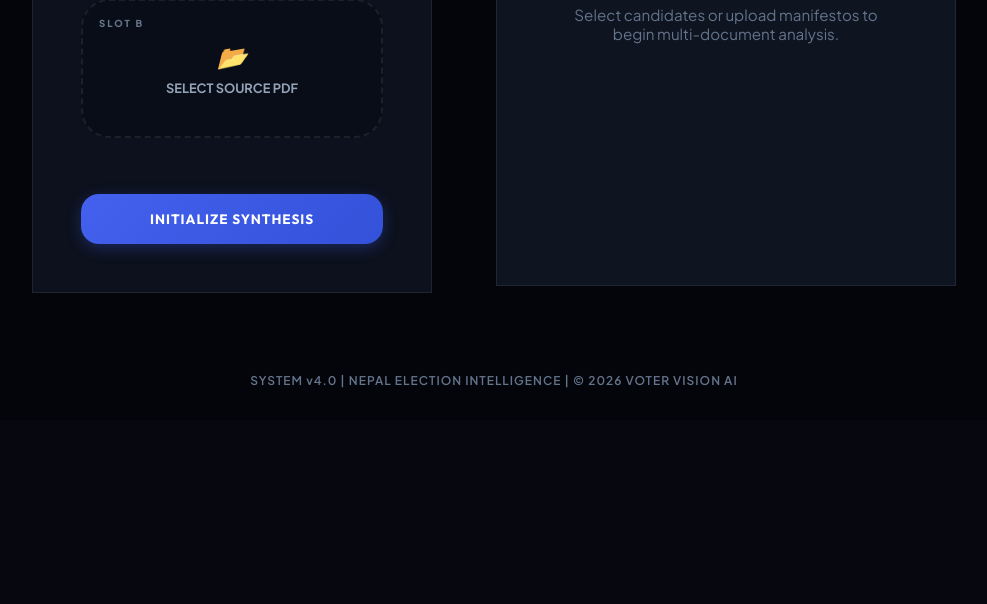
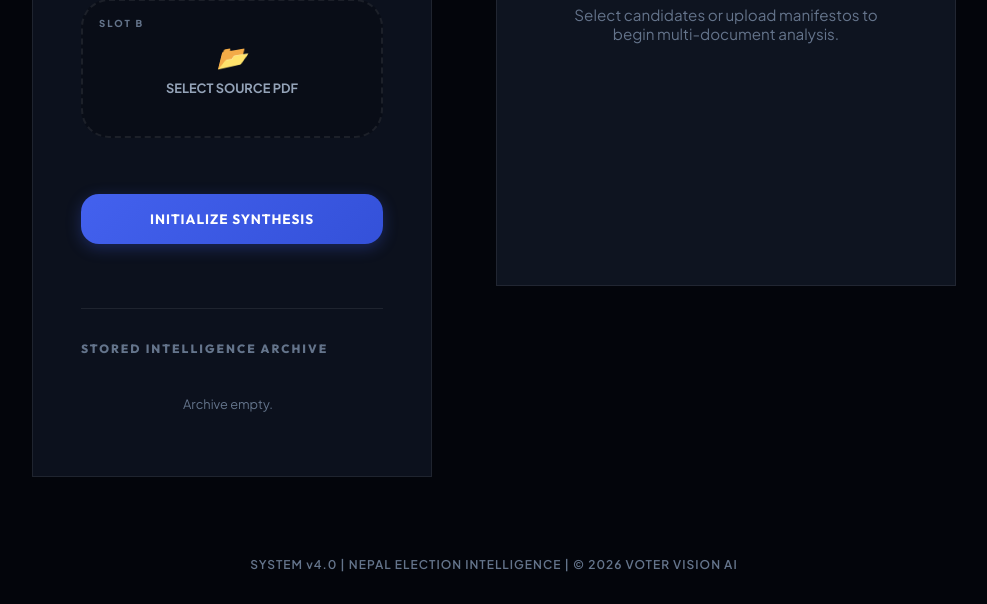
Before and after one commit to kushal867/votors_automate, a Django app: page /analysis-lab/ in a window 1280 px wide. Shown: the part 906-1510 px from the top of the page, without its empty margins (276-1263 px from the left). Before the commit the page ends 1294 px from the top, so only its background shows below. Run offline with Django 5.2, Linux system fonts and the light colour scheme; data that the repository does not hold is empty.

Commit message:
feat: update templates for analysis lab and candidate list

```diff
--- a/templates/candidates/analysis_lab.html
+++ b/templates/candidates/analysis_lab.html
@@ -304,6 +304,23 @@
                     INITIALIZE SYNTHESIS
                 </button>
             </form>
+
+            <div style="margin-top: 4rem; padding-top: 2rem; border-top: 1px solid var(--glass-border);">
+                <h3 class="section-label">Stored Intelligence Archive</h3>
+                <div style="display: flex; flex-direction: column; gap: 1rem; max-height: 200px; overflow-y: auto; padding-right: 0.5rem;">
+                    {% for archive in previous_analyses %}
+                        <div class="glass-card" style="padding: 1rem; border-radius: 12px; font-size: 0.8rem; background: rgba(255,255,255,0.02); display: flex; flex-direction: column; gap: 5px;">
+                            <div style="font-weight: 800; color: white;">{{ archive.title }}</div>
+                            <div style="display: flex; justify-content: space-between; align-items: center; color: var(--text-dim); font-size: 0.7rem;">
+                                <span>{{ archive.created_at|date:"M d, Y" }}</span>
+                                <span class="badge badge-emerald" style="font-size: 0.6rem; padding: 2px 6px;">Archived</span>
+                            </div>
+                        </div>
+                    {% empty %}
+                        <p style="font-size: 0.8rem; color: var(--text-dim); text-align: center; padding: 1rem;">Archive empty.</p>
+                    {% endfor %}
+                </div>
+            </div>
         </div>
 
         <!-- Research Hub (Output) -->
```
Also changed, not shown: templates/candidates/candidate_list.html (+7 -1 lines).
